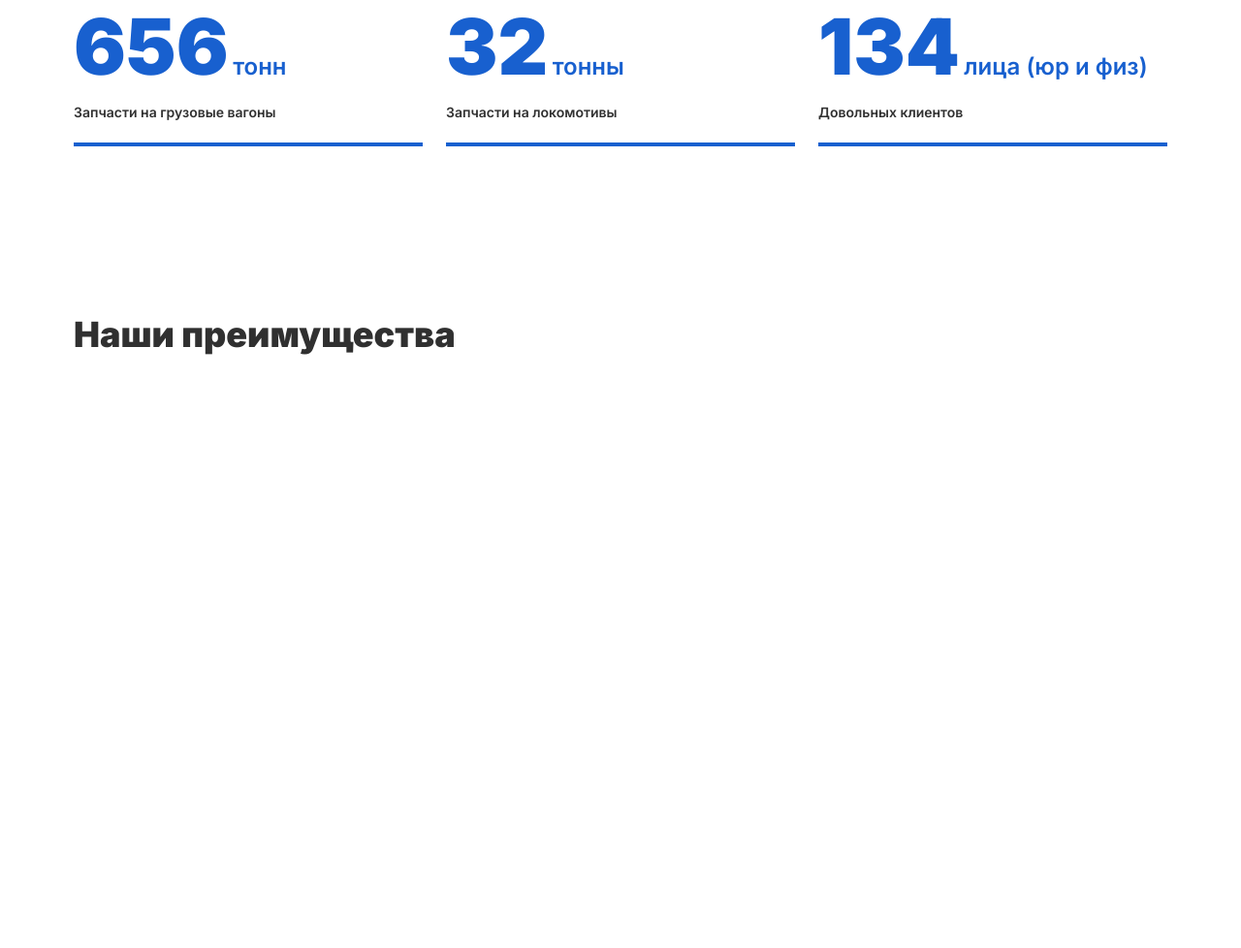
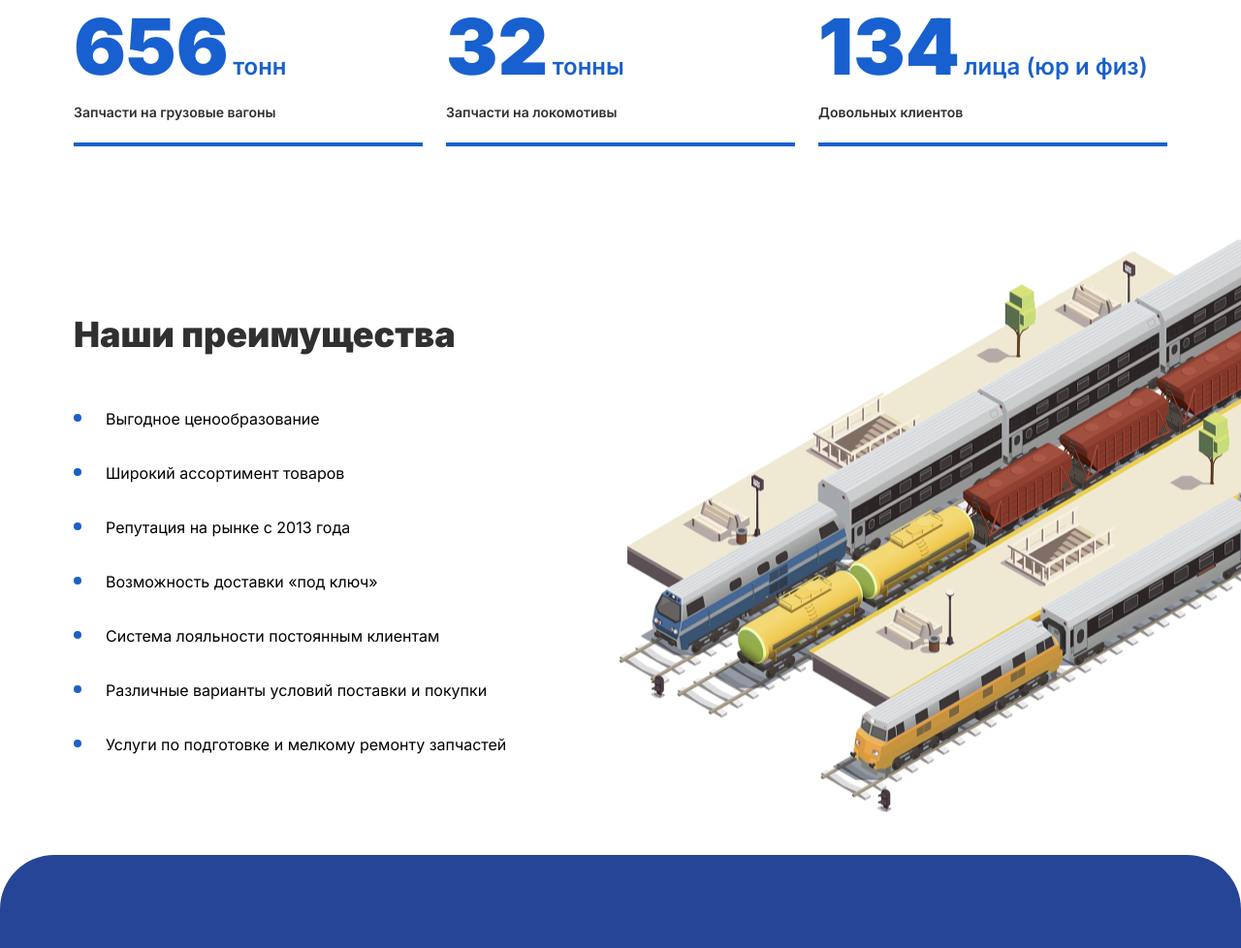
Before and after one commit to eckeriaue/kps, a PHP site: page / in a window 1280 px wide. Shown: the part 2738-3716 px from the top of the page at 97% size. Before the commit the page ends 3104 px from the top, so only its background shows below. Run offline with PHP 8.4, Linux system fonts and the light colour scheme.

Commit message:
add list layout

```diff
--- a/assets/css/index.css
+++ b/assets/css/index.css
@@ -651,6 +651,10 @@ video {
   margin-top: 175px;
 }
 
+.mt-96{
+  margin-top: 100px;
+}
+
 .block{
   display: block;
 }
@@ -715,6 +719,10 @@ video {
   max-width: 516px;
 }
 
+.max-w-5xl{
+  max-width: 64rem;
+}
+
 .-translate-y-1\/2{
   --tw-translate-y: -50%;
   transform: translate(var(--tw-translate-x), var(--tw-translate-y)) rotate(var(--tw-rotate)) skewX(var(--tw-skew-x)) skewY(var(--tw-skew-y)) scaleX(var(--tw-scale-x)) scaleY(var(--tw-scale-y));
@@ -726,6 +734,14 @@ video {
 
 .resize{
   resize: both;
+}
+
+.list-inside{
+  list-style-position: inside;
+}
+
+.list-disc{
+  list-style-type: disc;
 }
 
 .grid-cols-2{
@@ -810,6 +826,18 @@ video {
   row-gap: 12px;
 }
 
+.gap-y-12{
+  row-gap: 32px;
+}
+
+.gap-y-9{
+  row-gap: 2.25rem;
+}
+
+.gap-y-8{
+  row-gap: 24px;
+}
+
 .truncate{
   overflow: hidden;
   text-overflow: ellipsis;
@@ -826,6 +854,10 @@ video {
 
 .rounded{
   border-radius: 0.25rem;
+}
+
+.rounded-\[56px\]{
+  border-radius: 56px;
 }
 
 .rounded-t-\[56px\]{
@@ -1109,6 +1141,24 @@ video {
   color: var(--dark);
 }
 
+.marker\:text-2xl *::marker{
+  font-size: 1.5rem;
+  line-height: 2rem;
+}
+
+.marker\:text-\[color\:var\(--blue-2\)\] *::marker{
+  color: var(--blue-2);
+}
+
+.marker\:text-2xl::marker{
+  font-size: 1.5rem;
+  line-height: 2rem;
+}
+
+.marker\:text-\[color\:var\(--blue-2\)\]::marker{
+  color: var(--blue-2);
+}
+
 .before\:absolute::before{
   content: var(--tw-content);
   position: absolute;
--- a/index.php
+++ b/index.php
@@ -281,15 +281,35 @@
     </section>
 
 
-    <section class="mt-[175px]">
+    <section class="relative mt-[175px]">
+      <div class="absolute right-0 top-1/2 -translate-y-1/2 max-w-5xl"> <img src="./assets/img/main//pre-footer-tematic.png" alt=""> </div>
+      <?php
+      $list_benefits = [
+        'Выгодное ценообразование',
+        'Широкий ассортимент товаров',
+        'Репутация на рынке с 2013 года',
+        'Возможность доставки «под ключ»',
+        'Система лояльности постоянным клиентам',
+        'Различные варианты условий поставки и покупки',
+        'Услуги по подготовке и мелкому ремонту запчастей',
+      ]
+      ?>
       <div class="container">
         <div>
           <h3 class="heading">  Наши преимущества  </h3>
-          <ul>
-
+          <ul class="list-disc list-inside marker:text-[color:var(--blue-2)] marker:text-2xl flex flex-col gap-y-8 mt-24">
+            <?php for ($i = 0; $i < count($list_benefits); $i++): ?>
+              <li class=""> <?= $list_benefits[$i] ?> </li>
+            <?php endfor; ?>
           </ul>
         </div>
       </div>
+    </section>
+
+
+
+    <section class="bg-[color:var(--blue)] mt-96 rounded-t-[56px] pt-80">
+      <div class="container"></div>
     </section>
 
   </main>
```
Also changed, not shown: assets/img/main/pre-footer-tematic.png (added).
